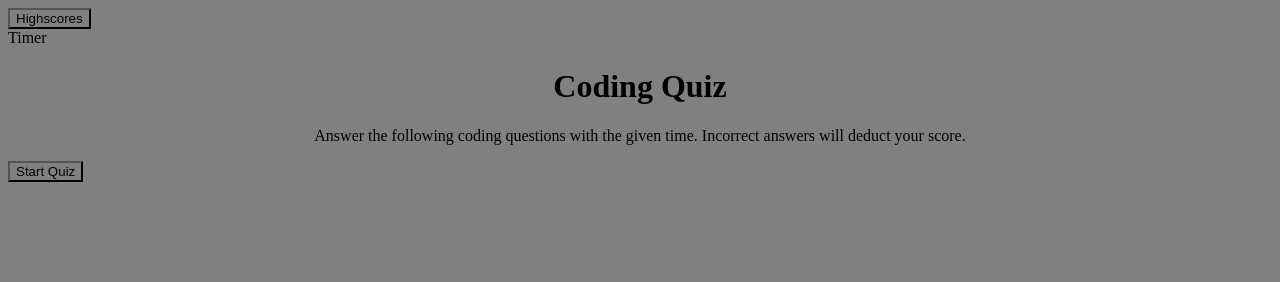
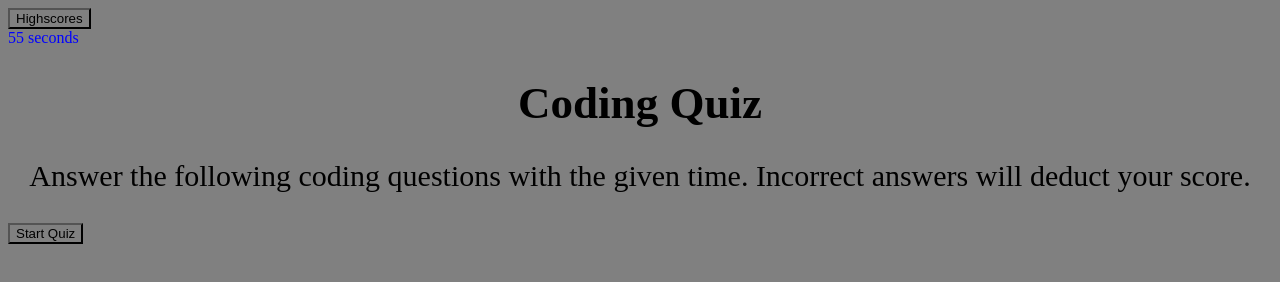
Before and after one commit to SamsonKnightz/Coding-Quiz, a plain HTML site: page index.html in a window 1280 px wide. Drawn offline with Linux system fonts and the light colour scheme.

Commit message:
display message function set to display timer

```diff
--- a/assets/CSS/style.css
+++ b/assets/CSS/style.css
@@ -1,3 +1,20 @@
 *{
     background-color: grey;
 }
+
+p{
+    font-size: 30px;
+
+}
+
+h1{
+    font-size: 45px;
+}
+
+div{
+    color: blue;
+}
+
+button{
+
+}
--- a/assets/Javascript/script.js
+++ b/assets/Javascript/script.js
@@ -1,13 +1,20 @@
 
 var timeEl = document.getElementById("time");
-
 var secondsLeft = 60;
 
-function setTime(){
-    var timerInterval = setInterval(function(){
+function displayMessage() {
+    if (secondsLeft === 1) {
+    }
+    timeEl.textContent = secondsLeft + " " + "seconds";
+}
+
+function setTime() {
+    displayMessage();
+    timeEl.textContent = secondsLeft + "seconds";
+    var timerInterval = setInterval(function () {
         secondsLeft--;
-        timeEl.textContent = secondsLeft + "seconds.";
-        if(secondsLeft === 0){
+        displayMessage();
+        if (secondsLeft === 0) {
             clearInterval(timerInterval);
             return alert("Failure to finish");
         }
--- a/index.html
+++ b/index.html
@@ -14,7 +14,7 @@
         <a href="./assets/scores.html">
         <button>Highscores</button>
         </a>
-        <div id="Time">Timer</div>
+        <div id="time">Time</div>
     </header id="Coding Start">
     <h1 class="coding quiz" style="text-align:center;">Coding Quiz</h1>
     <p style="text-align:center ;">Answer the following coding questions with the given time. Incorrect answers will
```
